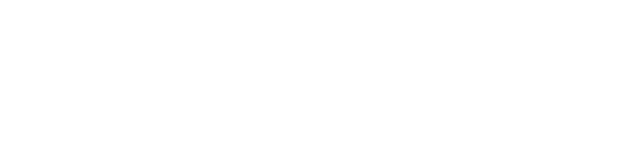
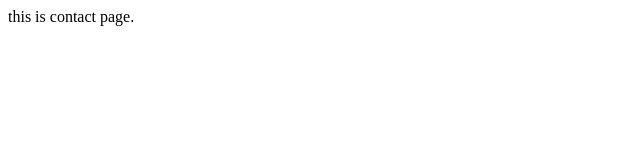
Before and after one commit to strangefellow001/GitIncludedProject, a plain HTML site: page GitIncludedProject/contact.html in a window 1280 px wide. Shown: the whole page, without its empty margins (0-640 px from the left). Drawn offline with Linux system fonts and the light colour scheme.

Commit message:
contact updated

```diff
--- a/GitIncludedProject/contact.html
+++ b/GitIncludedProject/contact.html
@@ -5,6 +5,6 @@
     <title></title>
 </head>
 <body>
-
+    this is contact page.
 </body>
 </html>
```
